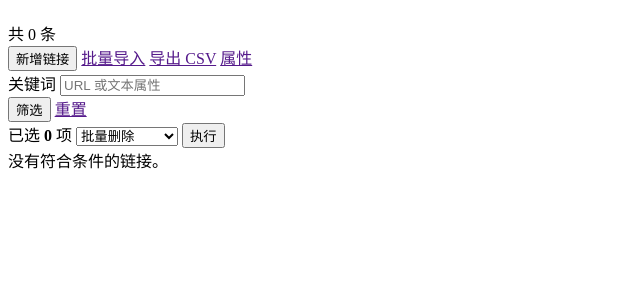
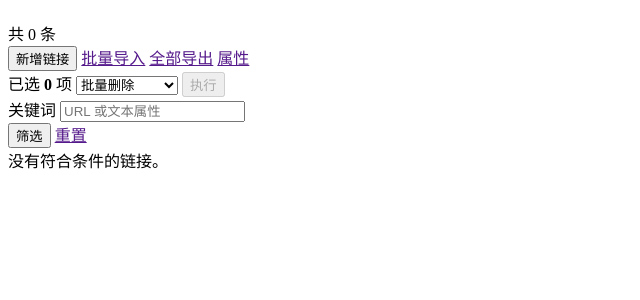
Before and after one commit to 77taibai/data-manager, a PHP site: template views/links/index.php in a window 1280 px wide. Shown: the part 81-381 px from the top of the page, without its empty margins (0-640 px from the left). Run offline with PHP 8.4, Linux system fonts and the light colour scheme; the template is opened without the code that fills it: most values are stand-ins (such as "Sample title", 1, 10 or a date in 2020); data that the repository does not hold is empty.

Commit message:
feat: 添加批量操作功能，禁用无选中项时的提交按钮，并优化页面布局

```diff
--- a/views/links/index.php
+++ b/views/links/index.php
@@ -56,11 +56,29 @@ $dateInputValue = static function (string $value): string {
 <div class="page-head">
     <h1><?= Helpers::e((string) ($repo['name'] ?? '')) ?></h1>
     <span class="badge">共 <?= $total ?> 条</span>
-    <div class="spacer"></div>
-    <button type="button" class="btn btn-primary" data-link-new>新增链接</button>
-    <a class="btn" href="<?= Helpers::url($basePath . '/import') ?>">批量导入</a>
-    <a class="btn" href="<?= Helpers::url($basePath . '/export') ?>">导出 CSV</a>
-    <a class="btn" href="<?= Helpers::url($basePath . '/attributes') ?>">属性</a>
+    <div class="page-actions">
+        <button type="button" class="btn btn-primary" data-link-new>新增链接</button>
+        <a class="btn" href="<?= Helpers::url($basePath . '/import') ?>">批量导入</a>
+        <a class="btn" href="<?= Helpers::url($basePath . '/export') ?>">全部导出</a>
+        <a class="btn" href="<?= Helpers::url($basePath . '/attributes') ?>">属性</a>
+        <form id="bulk-form" class="bulk-bar" method="post" action="<?= Helpers::url($basePath . '/links/bulk') ?>">
+            <?= Csrf::field() ?>
+            <span class="bulk-count">已选 <strong data-bulk-count>0</strong> 项</span>
+            <select name="action" data-bulk-action>
+                <option value="delete">批量删除</option>
+                <option value="set_attr">批量修改属性</option>
+            </select>
+            <span data-bulk-attr hidden class="bulk-attr">
+                <select name="attr_key">
+                    <?php foreach ($attributes as $attr): ?>
+                        <option value="<?= Helpers::e((string) $attr['key']) ?>"><?= Helpers::e((string) $attr['label']) ?></option>
+                    <?php endforeach; ?>
+                </select>
+                <input type="text" name="attr_value" placeholder="新值（留空清除）">
+            </span>
+            <button type="submit" class="btn btn-danger" data-bulk-submit disabled>执行</button>
+        </form>
+    </div>
 </div>
 
 <form method="get" action="<?= Helpers::url($basePath) ?>" class="filters card">
@@ -99,24 +117,6 @@ $dateInputValue = static function (string $value): string {
         <button type="submit" class="btn btn-primary">筛选</button>
         <a class="btn" href="<?= Helpers::url($basePath) ?>">重置</a>
     </div>
-</form>
-
-<form id="bulk-form" class="bulk-bar card" method="post" action="<?= Helpers::url($basePath . '/links/bulk') ?>">
-    <?= Csrf::field() ?>
-    <span class="bulk-count">已选 <strong data-bulk-count>0</strong> 项</span>
-    <select name="action" data-bulk-action>
-        <option value="delete">批量删除</option>
-        <option value="set_attr">批量修改属性</option>
-    </select>
-    <span data-bulk-attr hidden class="bulk-attr">
-        <select name="attr_key">
-            <?php foreach ($attributes as $attr): ?>
-                <option value="<?= Helpers::e((string) $attr['key']) ?>"><?= Helpers::e((string) $attr['label']) ?></option>
-            <?php endforeach; ?>
-        </select>
-        <input type="text" name="attr_value" placeholder="新值（留空清除）">
-    </span>
-    <button type="submit" class="btn btn-danger">执行</button>
 </form>
 
 <?php if ($items === []): ?>
```
Also changed, not shown: public/css/app.css, public/js/app.js.
